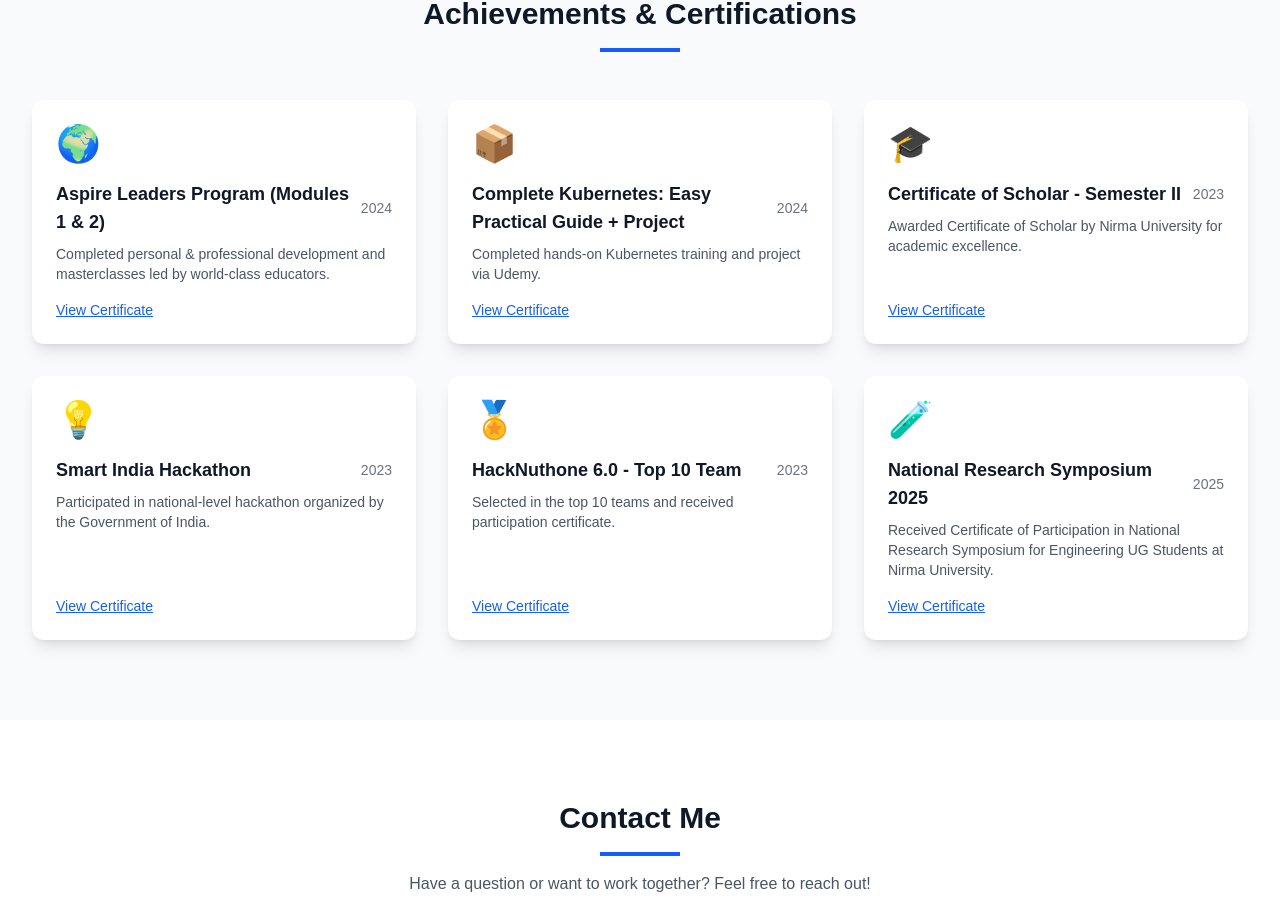
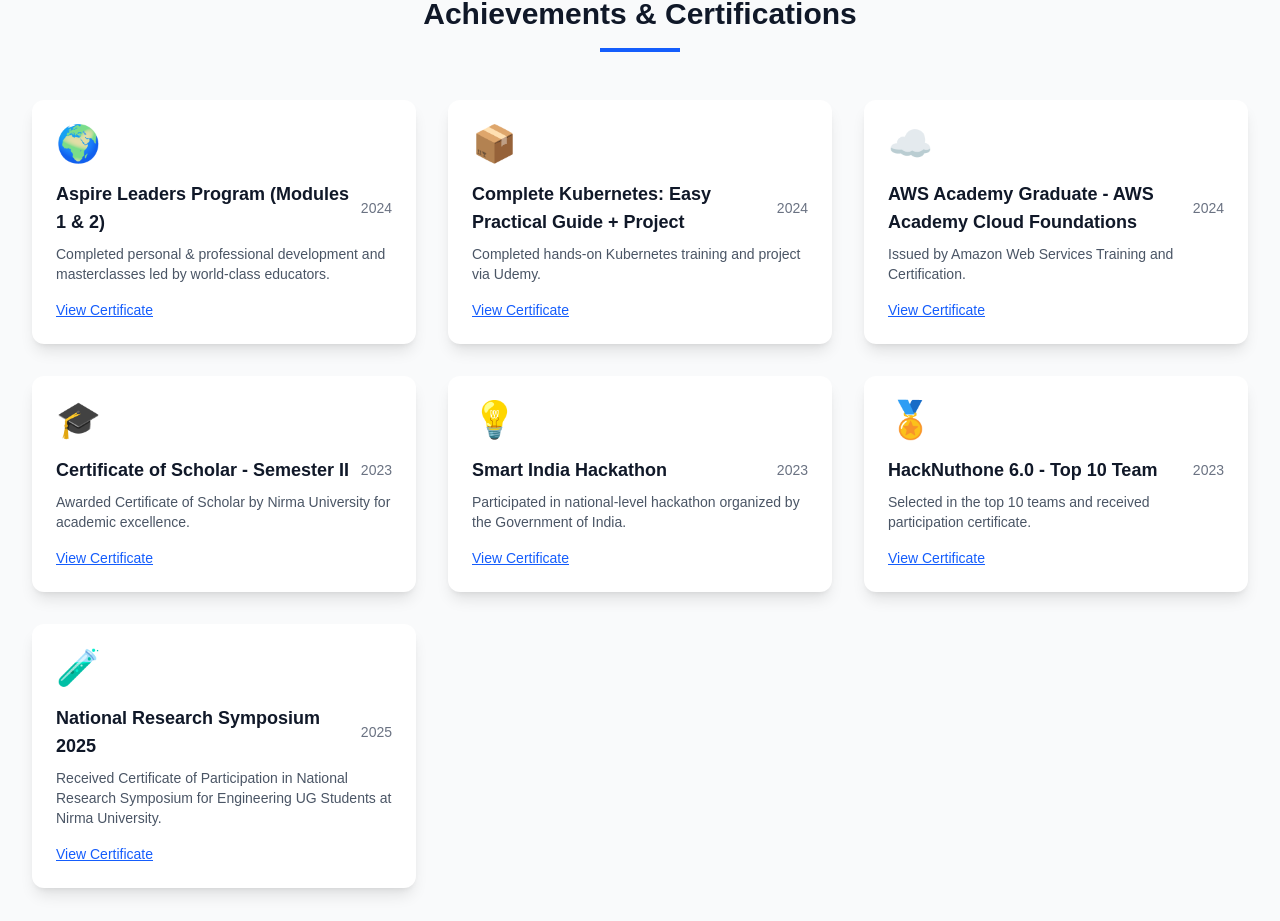
Before and after one commit to Kalpesh-Vala/portfolio, a Next.js app: page / in a window 1280 px wide. Shown: the part 2960-3881 px from the top of the page. Built offline with nearby package versions, Linux system fonts and the light colour scheme.

Commit message:
profile updated

```diff
--- a/src/components/Achievements.js
+++ b/src/components/Achievements.js
@@ -19,6 +19,14 @@ const Achievements = () => {
       date: '2024',
       icon: '📦',
       link: 'https://www.udemy.com/certificate/UC-76bde9e9-e159-43c7-a98a-9146f53bf5ba/',
+    },
+    {
+      title: 'AWS Academy Graduate - AWS Academy Cloud Foundations',
+      description:
+        'Issued by Amazon Web Services Training and Certification.',
+      date: '2024',
+      icon: '☁️',
+      link: 'https://www.credly.com/badges/729329cb-52e5-4ba2-bed2-eecbc94e4caa/public_url',
     },
     {
       title: 'Certificate of Scholar - Semester II',
```
